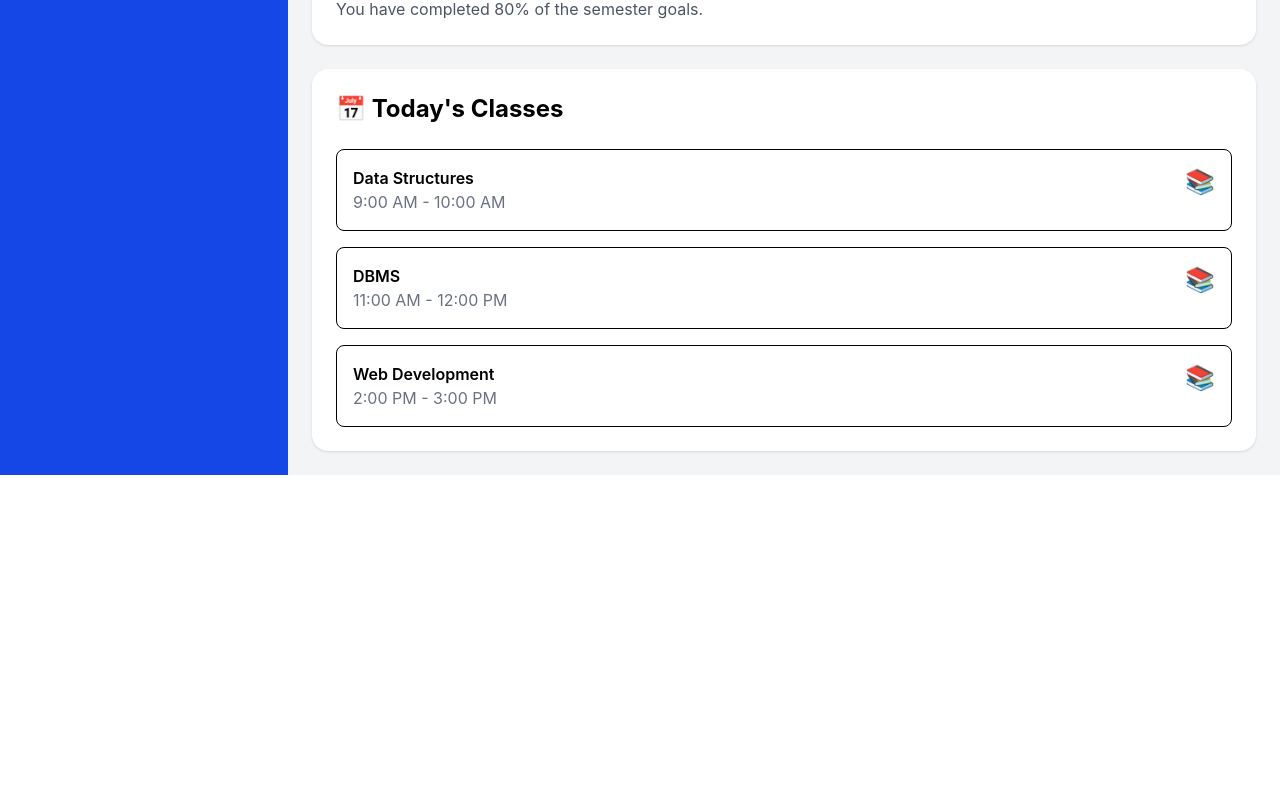
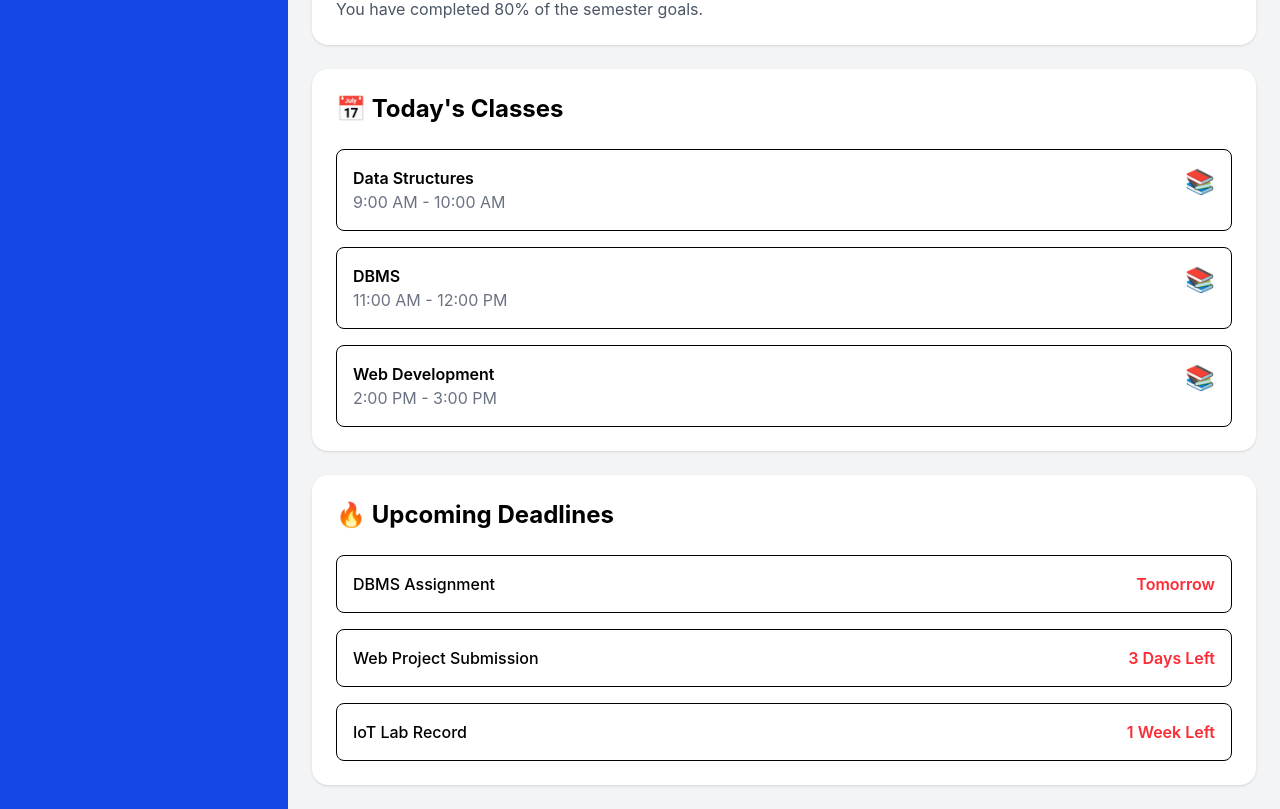
Before and after one commit to mail2anjaligupta2005-ctrl/CampusOne, a React app in the folder frontend/: page /dashboard in a window 1280 px wide. Shown: the part 867-1676 px from the top of the page. Before the commit the page ends 1342 px from the top, so only its background shows below. Built offline with nearby package versions, Linux system fonts and the light colour scheme; sample sign-in values are in the browser's storage; the HTML template or start-up script is replaced by a standard one.

Commit message:
Added dashboard analytics widgets and charts

```diff
--- /dev/null
+++ b/frontend/src/components/cards/UpcomingDeadlines.jsx
@@ -0,0 +1,43 @@
+function UpcomingDeadlines() {
+  const deadlines = [
+    {
+      task: "DBMS Assignment",
+      due: "Tomorrow",
+    },
+    {
+      task: "Web Project Submission",
+      due: "3 Days Left",
+    },
+    {
+      task: "IoT Lab Record",
+      due: "1 Week Left",
+    },
+  ];
+
+  return (
+    <div className="bg-white p-6 rounded-2xl shadow">
+      <h2 className="text-2xl font-bold mb-6">
+        🔥 Upcoming Deadlines
+      </h2>
+
+      <div className="space-y-4">
+        {deadlines.map((item, index) => (
+          <div
+            key={index}
+            className="flex justify-between border rounded-lg p-4"
+          >
+            <span className="font-medium">
+              {item.task}
+            </span>
+
+            <span className="text-red-500 font-semibold">
+              {item.due}
+            </span>
+          </div>
+        ))}
+      </div>
+    </div>
+  );
+}
+
+export default UpcomingDeadlines;
--- a/frontend/src/pages/Dashboard.jsx
+++ b/frontend/src/pages/Dashboard.jsx
@@ -5,6 +5,7 @@ import StatsCard from "../components/cards/StatsCard";
 import AttendanceChart from "../components/cards/AttendanceChart";
 import ProgressWidget from "../components/cards/ProgressWidget";
 import TodayClasses from "../components/cards/TodayClasses";
+import UpcomingDeadlines from "../components/cards/UpcomingDeadlines";
 
 function Dashboard() {
   const navigate = useNavigate();
@@ -54,6 +55,10 @@ function Dashboard() {
         <TodayClasses />
       </div>
 
+      <div className="px-6 pb-6">
+       <UpcomingDeadlines />
+      </div>
+
     </DashboardLayout>
   );
 }
```
